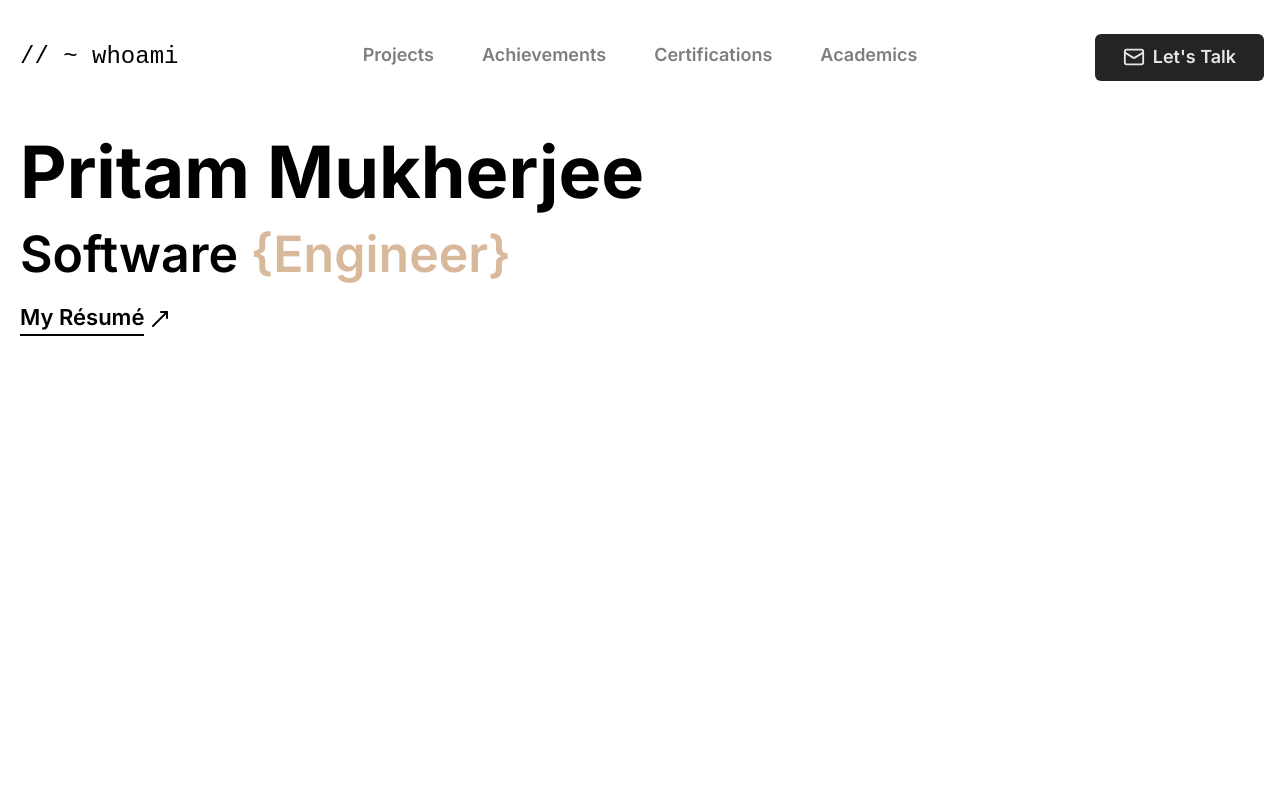
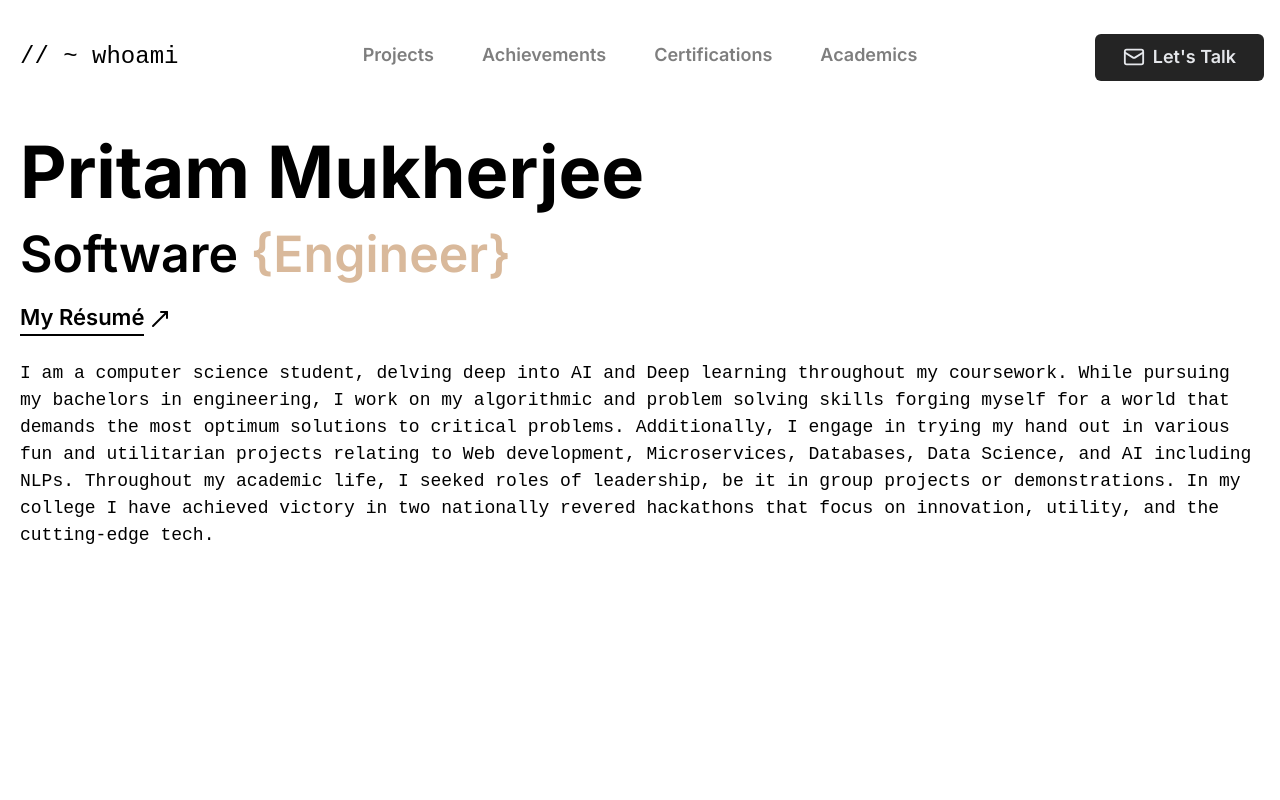
Before and after one commit to magnumxpm/portfolio, a Next.js app: page / in a window 1280 px wide. Shown: the top 800 px of the page. Built offline with nearby package versions, Linux system fonts and the light colour scheme.

Commit message:
Added description content in hero content component

```diff
--- a/src/components/HeroContent.tsx
+++ b/src/components/HeroContent.tsx
@@ -100,7 +100,7 @@ export default function HeroContent({
 				<ExternalLink
 					href="#"
 					variant="big"
-					className={`transition-all duration-700 ${
+					className={`transition-all duration-700 pb-6 ${
 						nameIsDone
 							? "translate-y-0 opacity-100"
 							: "opacity-0 -translate-y-5"
@@ -108,6 +108,16 @@ export default function HeroContent({
 				>
 					My Résumé
 				</ExternalLink>
+
+				<p
+					className={`text-base_mobile sm:text-base font-code transition-all duration-700 ${
+						nameIsDone
+							? "translate-y-0 opacity-100"
+							: "opacity-0 -translate-y-5"
+					}`}
+				>
+					{desc}
+				</p>
 			</div>
 		</div>
 	)
```
